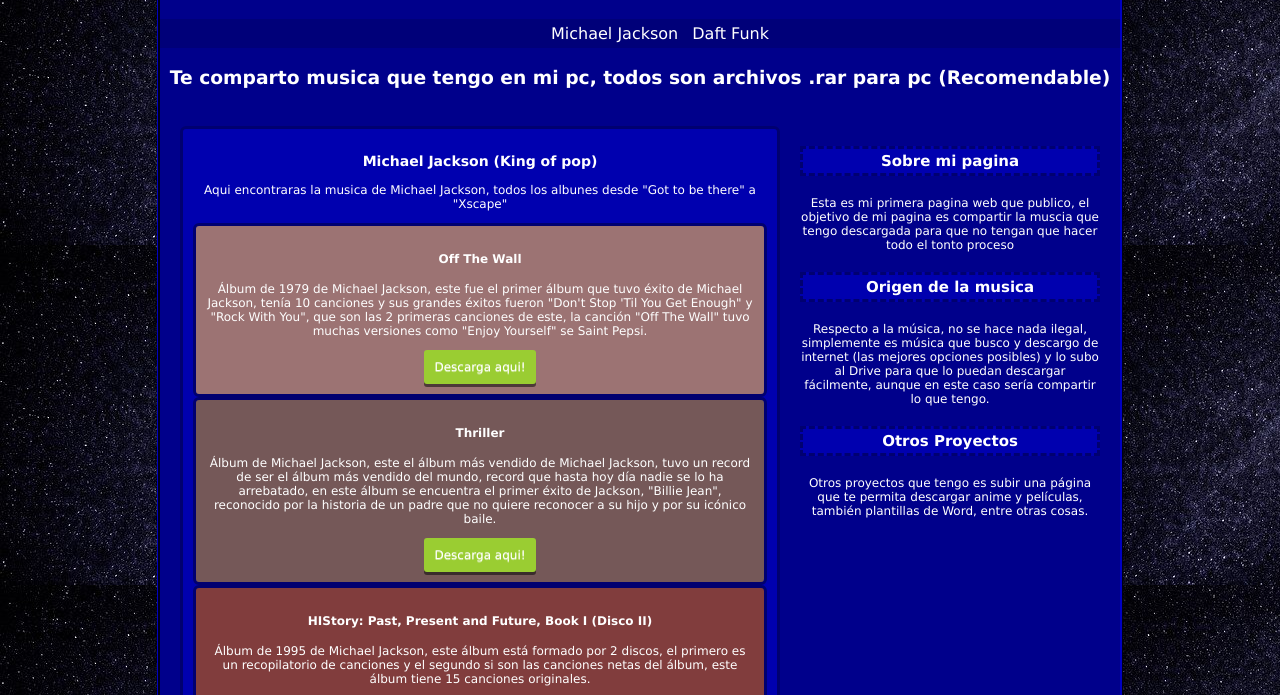
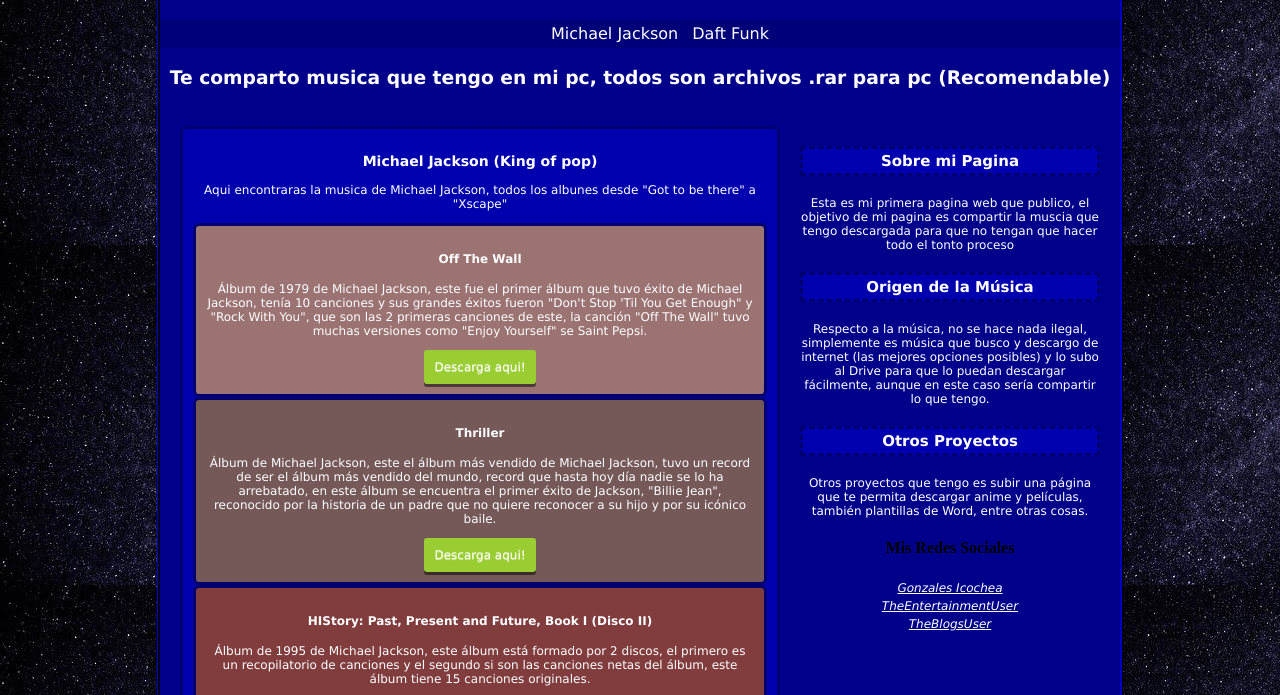
Before and after one commit to Gonzales2020/therealmusic2020080307, a plain HTML site: page index.html in a window 1280 px wide. Shown: the part 95-790 px from the top of the page. Drawn offline with Linux system fonts and the light colour scheme.

Commit message:
Update index.html

```diff
--- a/index.html
+++ b/index.html
@@ -57,12 +57,23 @@
                 </article>
             </section>
             <aside class="ladito">
-                <h4 id="uuu1">Sobre mi pagina</h4>
+                <h4 id="uuu1">Sobre mi Pagina</h4>
                 <p>Esta es mi primera pagina web que publico, el objetivo de mi pagina es compartir la muscia que tengo descargada para que no tengan que hacer todo el tonto proceso</p>
-                <h4 id="uuu2">Origen de la musica</h4>
+                <h4 id="uuu2">Origen de la Música</h4>
                 <p>Respecto a la música, no se hace nada ilegal, simplemente es música que busco y descargo de internet (las mejores opciones posibles) y lo subo al Drive para que lo puedan descargar fácilmente, aunque en este caso sería compartir lo que tengo.</p>
                 <h4 id="uuu3">Otros Proyectos</h4>
                 <p>Otros proyectos que tengo es subir una página que te permita descargar anime y películas, también plantillas de Word, entre otras cosas.</p>
+                <h4 id="uuu4">Mis Redes Sociales</h4>
+                  <address class="links">
+                    <a href="https://www.youtube.com/channel/UCuTFFqOgYDTG4h0AMF9vq_w">Gonzales Icochea</a>
+                 </address>
+                 <address class="links2">
+                   <a href="https://www.youtube.com/channel/UCVXr7eC1-9N6ieCtTdQ4udA">TheEntertainmentUser</a>
+                 </address>
+                 <address class="links3">
+                   <a href="https://www.youtube.com/channel/UCS4AhvRGmO4EfQSLSLhnzUA">TheBlogsUser</a>
+                 </address>
+
             </aside>
             <footer class="pie">
                 Gonzales Icochea Blogs 2021
```
